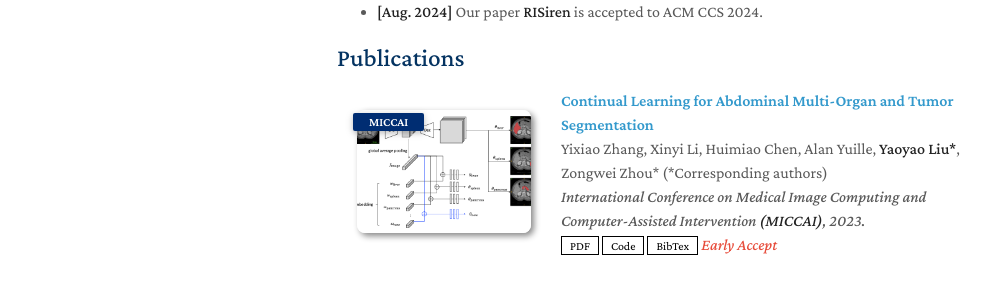
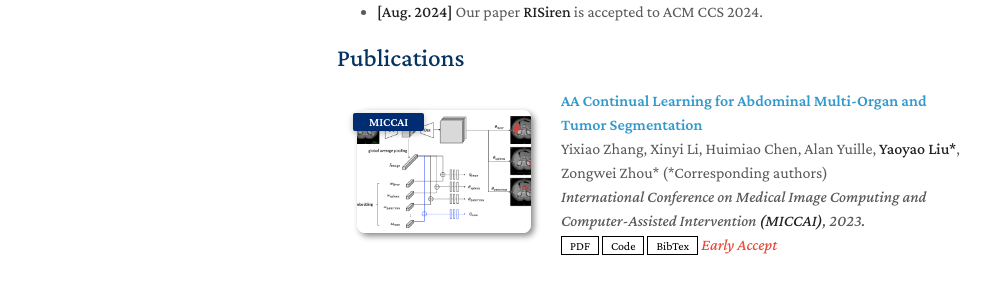
Before and after one commit to HappyChenghan/HappyChenghan.github.io, a Jekyll site: the page built from index.md, in a window 1280 px wide and 1040 px high. Shown: the part 378-663 px from the top of the window, without its empty margins (133-1124 px from the left). Built offline with Jekyll 4.4.1, drawn with Linux system fonts in a browser that asks for light colours; a style sheet for code colours, icons or effects is not loaded; our own code applies the rules of GitHub Pages for plain Markdown files.

```diff
--- a/_data/publications.yml
+++ b/_data/publications.yml
@@ -1,6 +1,6 @@
 main:
 
-  - title: Continual Learning for Abdominal Multi-Organ and Tumor Segmentation
+  - title: AA Continual Learning for Abdominal Multi-Organ and Tumor Segmentation
     authors: Yixiao Zhang, Xinyi Li, Huimiao Chen, Alan Yuille, <strong>Yaoyao Liu*</strong>, Zongwei Zhou* (*Corresponding authors)
     conference_short: MICCAI
     conference: International Conference on Medical Image Computing and Computer-Assisted Intervention <strong>(MICCAI)</strong>, 2023.
```
